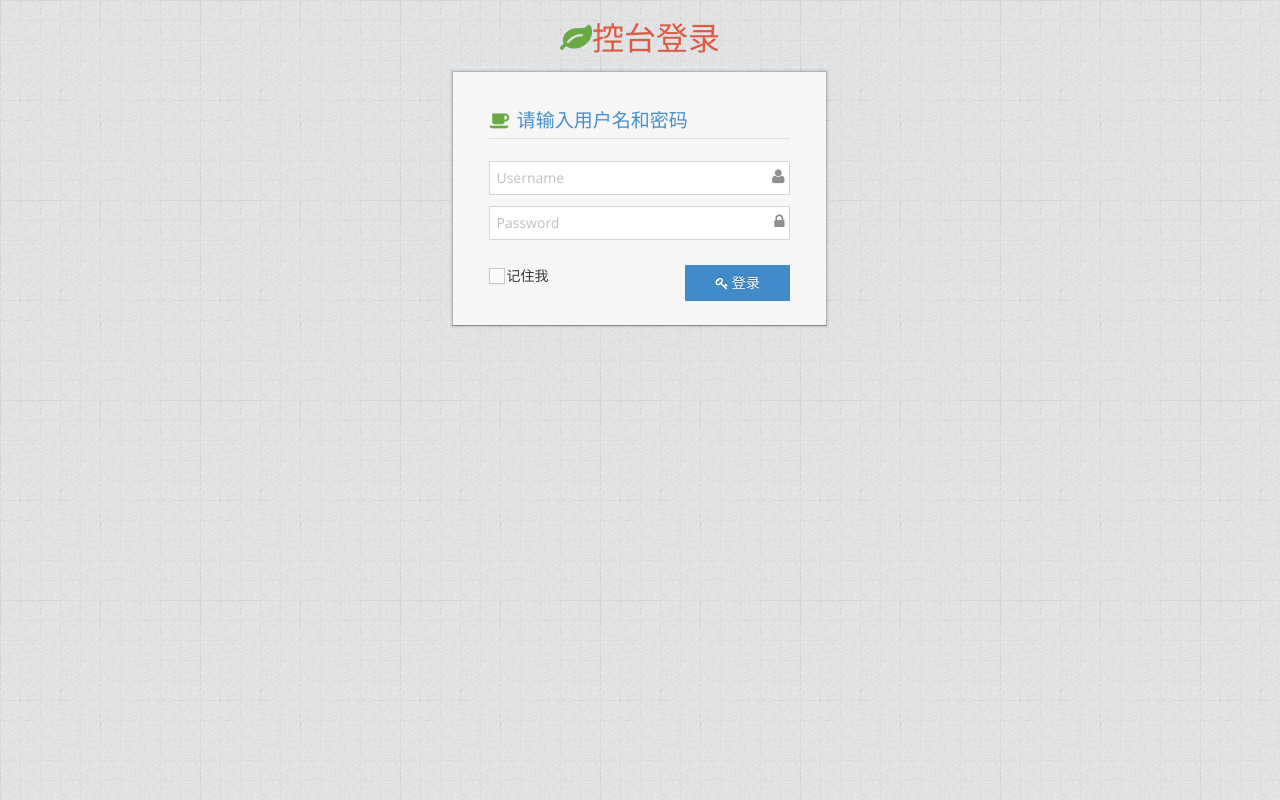
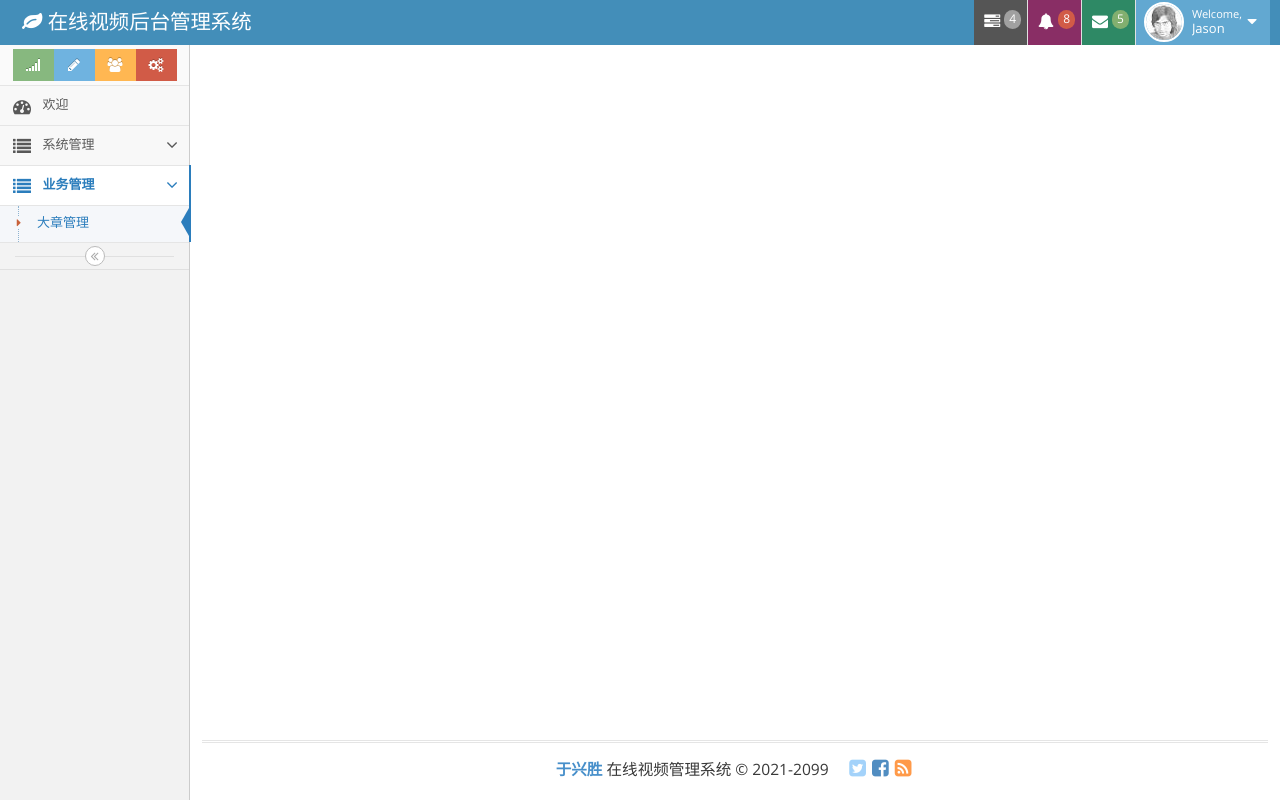
Before and after one commit to yxspring/course, a Vue app in the folder admin/: page / in a window 1280 px wide. Before the commit this address led to /login. Built offline with nearby package versions, Linux system fonts and the light colour scheme.

Commit message:
1.路由修改去掉/admin

```diff
--- a/admin/src/router.js
+++ b/admin/src/router.js
@@ -18,15 +18,18 @@ export default new Router({
         path:"/login",
         component:Login
     }, {
-        path: "/admin",
+        path: "/",
+        name:'admin',
         component: Admin,
         children: [
             {
                 path: "welcome",
+                name:'welcome',
                 component: Welcome,
             },
             {
                 path: "business/chapter",
+                name:'business/chapter',
                 component: Chapter,
             }
         ]
--- a/admin/src/views/admin.vue
+++ b/admin/src/views/admin.vue
@@ -351,7 +351,7 @@
         </div><!-- /.sidebar-shortcuts -->
         <ul class="nav nav-list">
           <li class="" id="welcome-sidebar">
-            <router-link to="/admin/welcome">
+            <router-link to="/welcome">
               <i class="menu-icon fa fa-tachometer"></i>
               <span class="menu-text"> 欢迎 </span>
             </router-link>
@@ -393,7 +393,7 @@
             <b class="arrow"></b>
             <ul class="submenu">
               <li class="active" id="business-chapter-sidebar">
-                <router-link to="/admin/business/chapter">
+                <router-link to="/business/chapter">
                   <i class="menu-icon fa fa-caret-right"></i>
                   大章管理
                 </router-link>
--- a/admin/src/views/login.vue
+++ b/admin/src/views/login.vue
@@ -69,7 +69,7 @@
     },
     methods:{
       login () {
-        this.$router.push("/admin")
+        this.$router.push("/welcome")
       }
     }
   }
```
